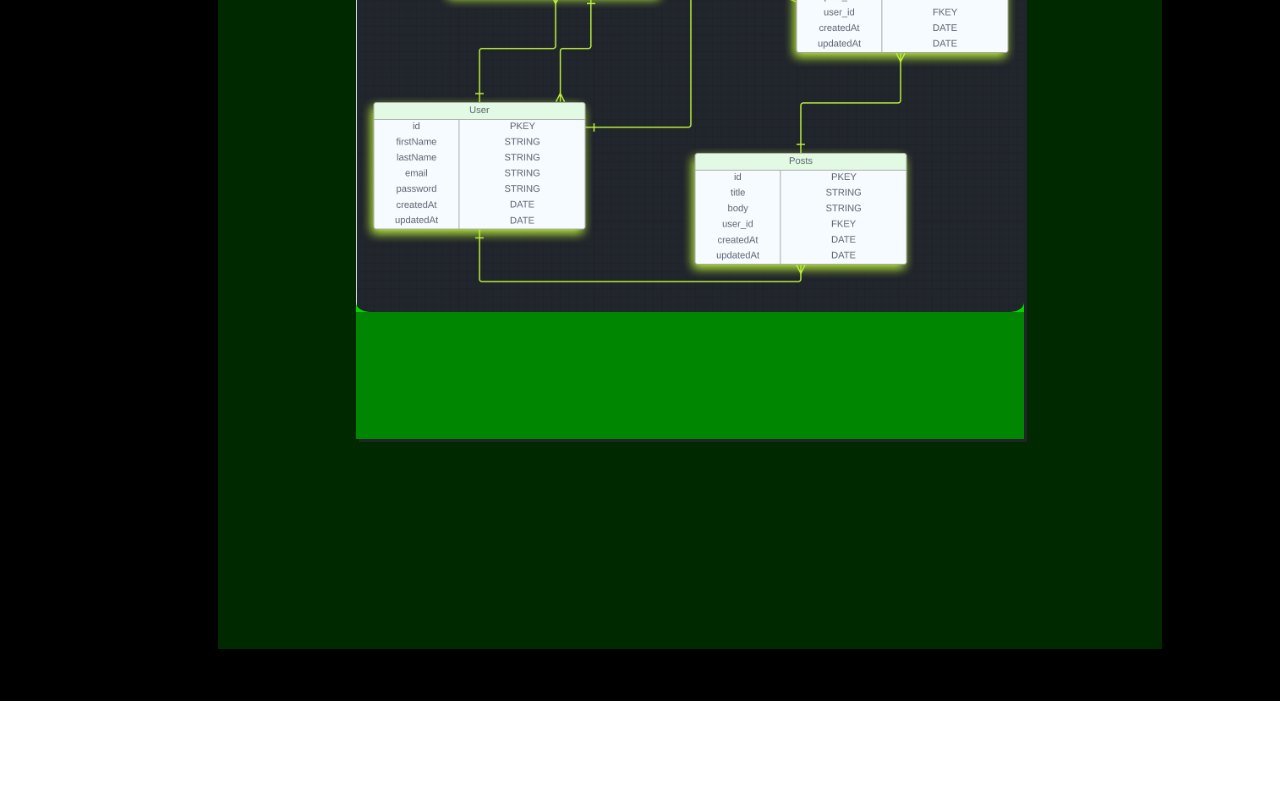
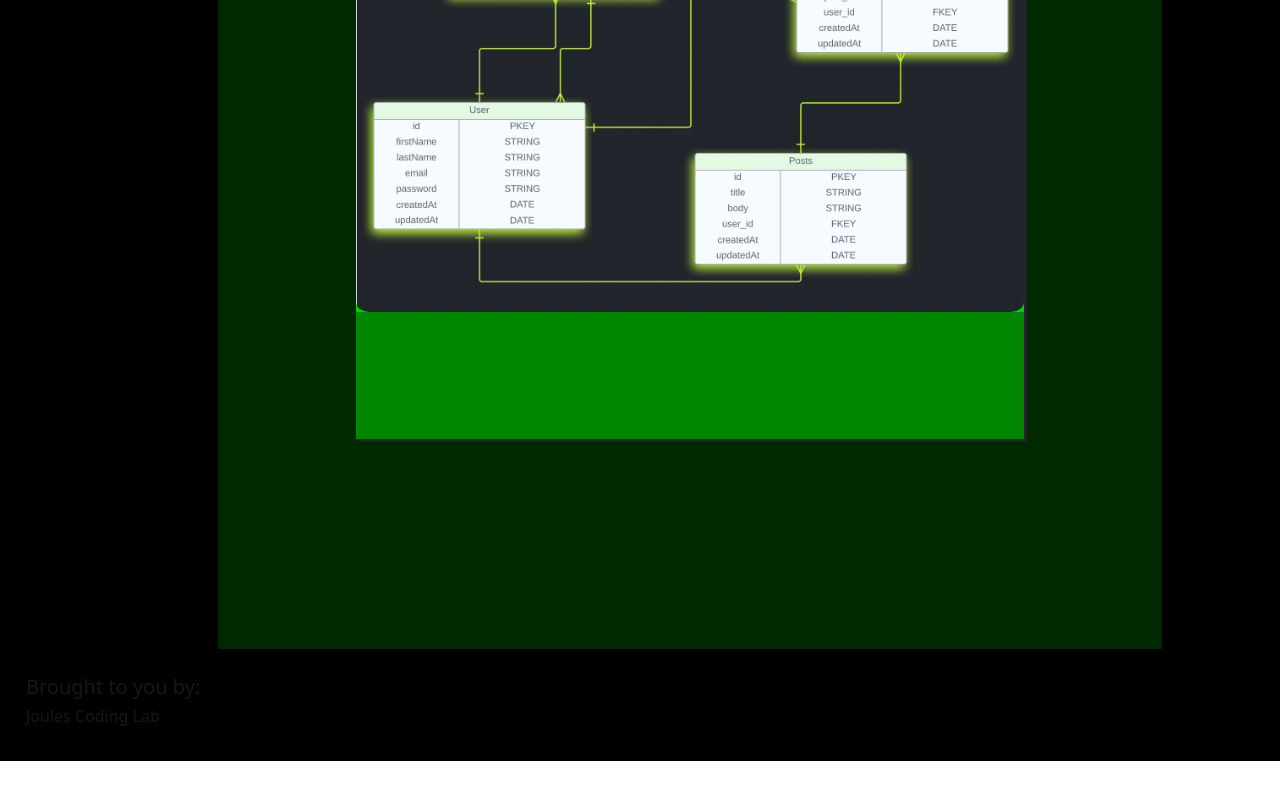
Before and after one commit to Job85/my-portfolio, a React (Create React App) app: page /projects in a window 1280 px wide. Shown: the part 2311-3111 px from the top of the page. Built offline with nearby package versions, Linux system fonts and the light colour scheme.

Commit message:
changed colors to NavBar; added text to footer

```diff
--- a/src/components/Footer.jsx
+++ b/src/components/Footer.jsx
@@ -1,10 +1,15 @@
 import React from "react";
-import { FooterBox } from "./FooterStyles";
+import { FooterBox, FooterContainer } from "./FooterStyles";
 
 const Footer = () => {
 
     return (
-        <FooterBox />
+        <FooterBox>
+            <FooterContainer>
+                <h5>Brought to you by:</h5>
+                <h6>Joules Coding Lab</h6>
+            </FooterContainer>
+        </FooterBox>
     )
 }
 
--- a/src/components/FooterStyles.jsx
+++ b/src/components/FooterStyles.jsx
@@ -3,10 +3,6 @@ import styled from 'styled-components'
 export const FooterBox = styled.footer`
     grid-area: footer;
     background-color: black;
-    display: flex;
-    flex-direction: row;
-    align-items: center;
-    // justify-content: center;
     font-size: calc(10px + 2vmin);
     color: white;
     padding: 1em;
@@ -16,3 +12,15 @@ export const FooterBox = styled.footer`
     }
 
 `
+
+export const FooterContainer = styled.div`
+    max-width: 100vw;
+    color: #8080802e;
+    display: flex;
+    flex-direction: column;
+    align-items: left;
+    &:hover {
+        border: solid #008000cc;
+        color: #008000cc;
+    }
+`
--- a/src/components/NavBarStyles.jsx
+++ b/src/components/NavBarStyles.jsx
@@ -22,7 +22,7 @@ export const NavUl = styled.ul`
         text-decoration: none;
 
         &:hover{
-            color: green;
+            color: #008000cc;
             transition: 200ms ease-in;
             box-shadow: #008000cc 0px 0px 1px 3px;
 
@@ -41,7 +41,7 @@ export const Ul = styled.ul`
     color: white;
 
     &:hover {
-        color: green;
+        color: #008000cc;
         transition: 200ms ease-in;
     }
 `
```
